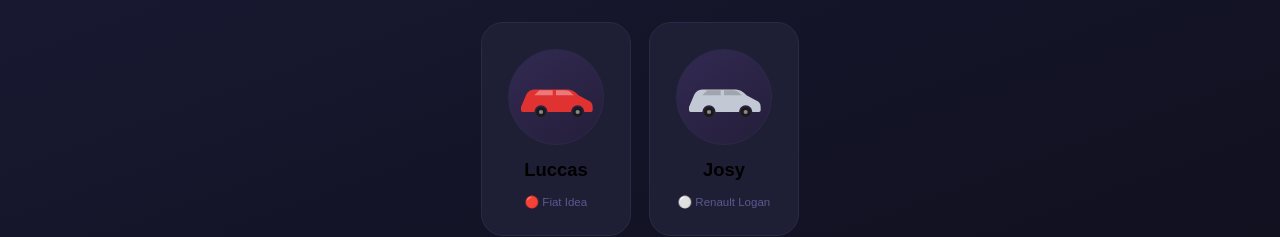
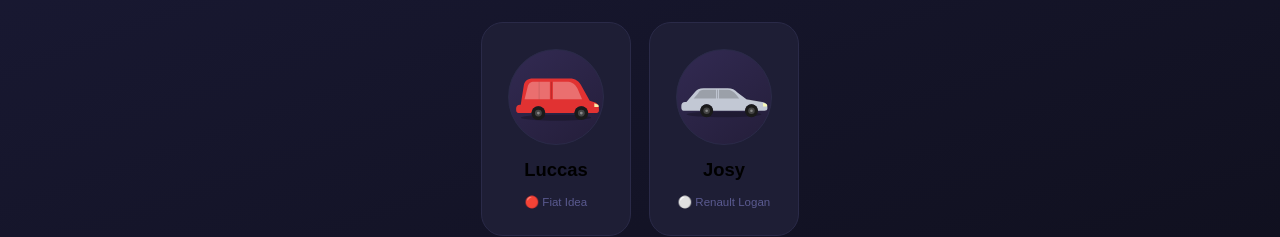
Before and after one commit to ichipalumbo/abastecimentos, a plain HTML site: page index.html in a window 1280 px wide. Shown: the part 351-588 px from the top of the page. Drawn offline with Linux system fonts and the light colour scheme.

Commit message:
Update index.html

```diff
--- a/index.html
+++ b/index.html
@@ -40,30 +40,56 @@
   <div class="us-cards">
     <button class="us-card" onclick="selectUser('Luccas')">
       <div class="us-avatar car-red">
-        <svg viewBox="0 0 100 60" width="84" height="50">
-          <path d="M8 42 L14 28 C16 23 20 21 26 21 L62 21 C68 21 73 23 77 28 L88 34 C92 35 94 38 94 42 L94 46 C94 47 93 48 92 48 L84 48 A8 8 0 0 0 68 48 L40 48 A8 8 0 0 0 24 48 L10 48 C9 48 8 47 8 46 Z" fill="currentColor"/>
-          <path d="M24 28 L30 22 L46 22 L46 28 Z" fill="rgba(255,255,255,.35)"/>
-          <path d="M50 22 L60 22 C64 22 67 23 70 27 L72 28 L50 28 Z" fill="rgba(255,255,255,.35)"/>
-          <circle cx="32" cy="48" r="6" fill="#1a1a1a"/>
-          <circle cx="32" cy="48" r="2.5" fill="#888"/>
-          <circle cx="76" cy="48" r="6" fill="#1a1a1a"/>
-          <circle cx="76" cy="48" r="2.5" fill="#888"/>
-        </svg>
+<svg viewBox="0 0 120 70" width="92" height="54">
+  <!-- sombra -->
+  <ellipse cx="60" cy="62" rx="46" ry="4" fill="rgba(0,0,0,.25)"/>
+  <!-- corpo alto e quadrado (monovolume) -->
+  <path d="M8 50 C8 47 10 45 13 45 L14 45 L18 20 C19 14 23 11 30 11 L78 11 C85 11 90 14 94 22 L104 40 L110 42 C114 43 116 46 116 50 L116 53 C116 55 114 56 112 56 L102 56 A9 9 0 0 0 84 56 L46 56 A9 9 0 0 0 28 56 L11 56 C9 56 8 54 8 52 Z" fill="currentColor"/>
+  <!-- vidros grandes e verticais (cara de minivan) -->
+  <path d="M23 22 C24 17 27 15 31 15 L52 15 L52 38 L19 38 Z" fill="rgba(255,255,255,.30)"/>
+  <path d="M56 15 L74 15 C80 15 84 17 88 24 L94 38 L56 38 Z" fill="rgba(255,255,255,.30)"/>
+  <!-- divisórias das portas -->
+  <line x1="54" y1="15" x2="54" y2="38" stroke="rgba(0,0,0,.15)" stroke-width="1.5"/>
+  <line x1="38" y1="15" x2="38" y2="38" stroke="rgba(0,0,0,.12)" stroke-width="1.2"/>
+  <!-- farol -->
+  <path d="M110 43 L115 45 C116 46 116 48 115 48 L110 48 Z" fill="rgba(255,255,180,.9)"/>
+  <!-- rodas -->
+  <circle cx="93" cy="56" r="9" fill="#1a1a1a"/>
+  <circle cx="93" cy="56" r="4.5" fill="#444"/>
+  <circle cx="93" cy="56" r="1.8" fill="#888"/>
+  <circle cx="37" cy="56" r="9" fill="#1a1a1a"/>
+  <circle cx="37" cy="56" r="4.5" fill="#444"/>
+  <circle cx="37" cy="56" r="1.8" fill="#888"/>
+</svg>
       </div>
       <div class="us-name">Luccas</div>
       <div class="us-tag">🔴 Fiat Idea</div>
     </button>
     <button class="us-card" onclick="selectUser('Josy')">
       <div class="us-avatar car-silver">
-        <svg viewBox="0 0 100 60" width="84" height="50">
-          <path d="M8 42 L14 28 C16 23 20 21 26 21 L62 21 C68 21 73 23 77 28 L88 34 C92 35 94 38 94 42 L94 46 C94 47 93 48 92 48 L84 48 A8 8 0 0 0 68 48 L40 48 A8 8 0 0 0 24 48 L10 48 C9 48 8 47 8 46 Z" fill="currentColor"/>
-          <path d="M24 28 L30 22 L46 22 L46 28 Z" fill="rgba(0,0,0,.18)"/>
-          <path d="M50 22 L60 22 C64 22 67 23 70 27 L72 28 L50 28 Z" fill="rgba(0,0,0,.18)"/>
-          <circle cx="32" cy="48" r="6" fill="#1a1a1a"/>
-          <circle cx="32" cy="48" r="2.5" fill="#888"/>
-          <circle cx="76" cy="48" r="6" fill="#1a1a1a"/>
-          <circle cx="76" cy="48" r="2.5" fill="#888"/>
-        </svg>
+<svg viewBox="0 0 130 60" width="96" height="48">
+  <!-- sombra -->
+  <ellipse cx="65" cy="54" rx="52" ry="4" fill="rgba(0,0,0,.25)"/>
+  <!-- corpo baixo e longo, com porta-malas (3 volumes) -->
+  <path d="M6 42 C6 39 8 37 11 37 L13 37 L24 24 C27 20 31 18 37 18 L70 18 C76 18 80 20 84 24 L96 33 L118 37 C123 38 125 40 125 44 L125 46 C125 48 123 49 121 49 L112 49 A9 9 0 0 0 94 49 L50 49 A9 9 0 0 0 32 49 L9 49 C7 49 6 47 6 45 Z" fill="currentColor"/>
+  <!-- vidros baixos e alongados -->
+  <path d="M29 25 C31 21 34 20 37 20 L54 20 L54 32 L23 32 Z" fill="rgba(0,0,0,.20)"/>
+  <path d="M58 20 L70 20 C74 20 78 22 82 27 L86 32 L58 32 Z" fill="rgba(0,0,0,.20)"/>
+  <!-- divisória das portas -->
+  <line x1="56" y1="20" x2="56" y2="32" stroke="rgba(0,0,0,.18)" stroke-width="1.5"/>
+  <!-- porta-malas (linha do bagageiro) -->
+  <line x1="96" y1="33" x2="118" y2="37" stroke="rgba(0,0,0,.12)" stroke-width="1.2"/>
+  <!-- farol -->
+  <path d="M119 38 L124 40 C125 41 125 43 124 43 L119 43 Z" fill="rgba(255,255,180,.9)"/>
+  <!-- rodas -->
+  <circle cx="103" cy="49" r="9" fill="#1a1a1a"/>
+  <circle cx="103" cy="49" r="4.5" fill="#444"/>
+  <circle cx="103" cy="49" r="1.8" fill="#888"/>
+  <circle cx="41" cy="49" r="9" fill="#1a1a1a"/>
+  <circle cx="41" cy="49" r="4.5" fill="#444"/>
+  <circle cx="41" cy="49" r="1.8" fill="#888"/>
+</svg>
+
       </div>
       <div class="us-name">Josy</div>
       <div class="us-tag">⚪ Renault Logan</div>
```
